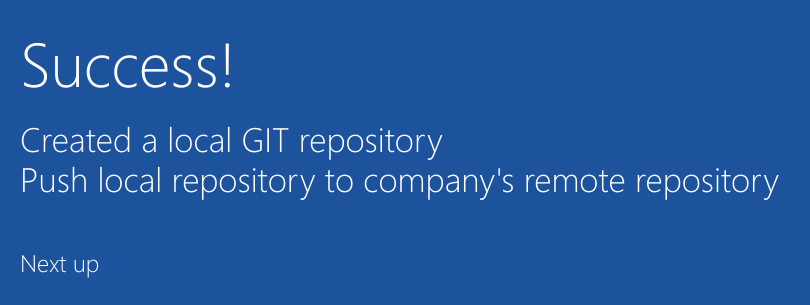
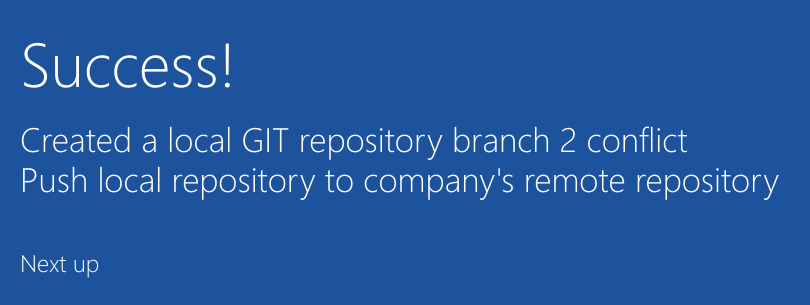
Before and after one commit to sgnanaguru31/sample-project, a plain HTML site: page index.html in a window 1280 px wide. Shown: the part 352-657 px from the top of the page, 205-1015 px from the left. Drawn offline with Linux system fonts and the light colour scheme.

Commit message:
branch 2 conflict

```diff
--- a/index.html
+++ b/index.html
@@ -19,7 +19,7 @@
         </div>
             <div class="content-body">
                 <div class="success-text">Success!</div>
-                <div class="description line-1"> Created a local GIT repository</div>
+                <div class="description line-1"> Created a local GIT repository branch 2 conflict</div>
                 <div class="description line-2"> Push local repository to company's remote repository</div>
                 <div class="next-steps-container">
                     <div class="next-steps-header">Next up</div>
```
